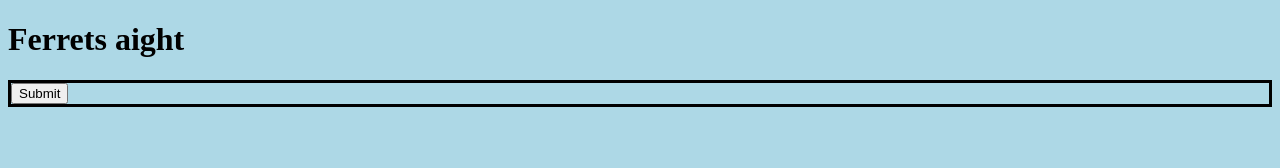
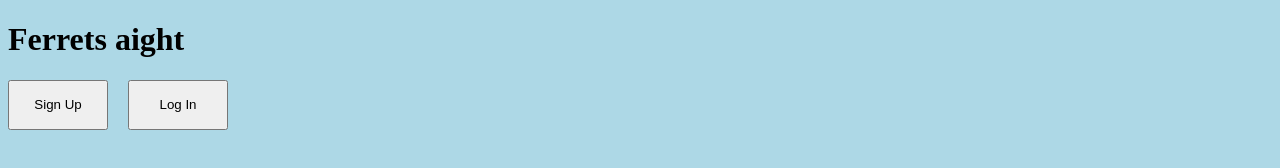
Before and after one commit to jxu14/Ferrets, a plain HTML site: page index.html in a window 1280 px wide. Drawn offline with Linux system fonts and the light colour scheme.

Commit message:
login and signup pages

```diff
--- a/index.html
+++ b/index.html
@@ -11,9 +11,15 @@
 </head>
 <body>
   <h1>Ferrets aight</h1>
+  <section>
+    <form action="signup.html">
+      <input type="submit" value="Sign Up" class="goto"/>
+    </form>
+    &nbsp&nbsp&nbsp
+    <form action="login.html" class="goto">
+      <input type="submit" value="Log In" class="goto"/>
+    </form>
+  </section>
 
-  <form action="" id="Login">
-    <input type="submit" name="login">
-  </form>
 </body>
 </html>
--- a/styles.css
+++ b/styles.css
@@ -1,9 +1,9 @@
-form {
-  border: solid;
-  padding: none;
-  margin: none;
+
+input.goto {
+	width: 100px;
+	height: 50px;
 }
 
-#login {
-  border-radius: 100px;
+form {
+	display: inline;
 }
```
Also changed, not shown: confirmationemail.html (added, +9 -0 lines), login.html (added, +21 -0 lines), signup.html (added, +24 -0 lines).
